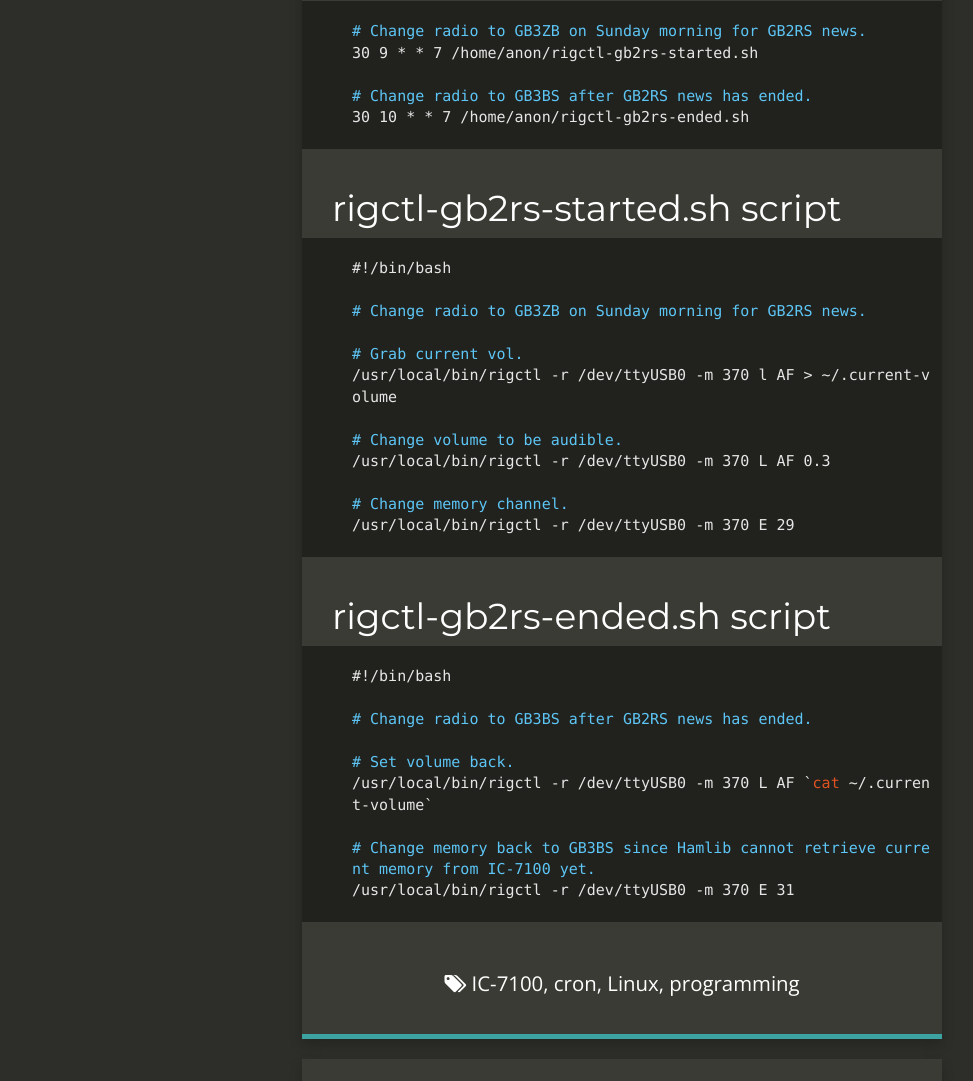
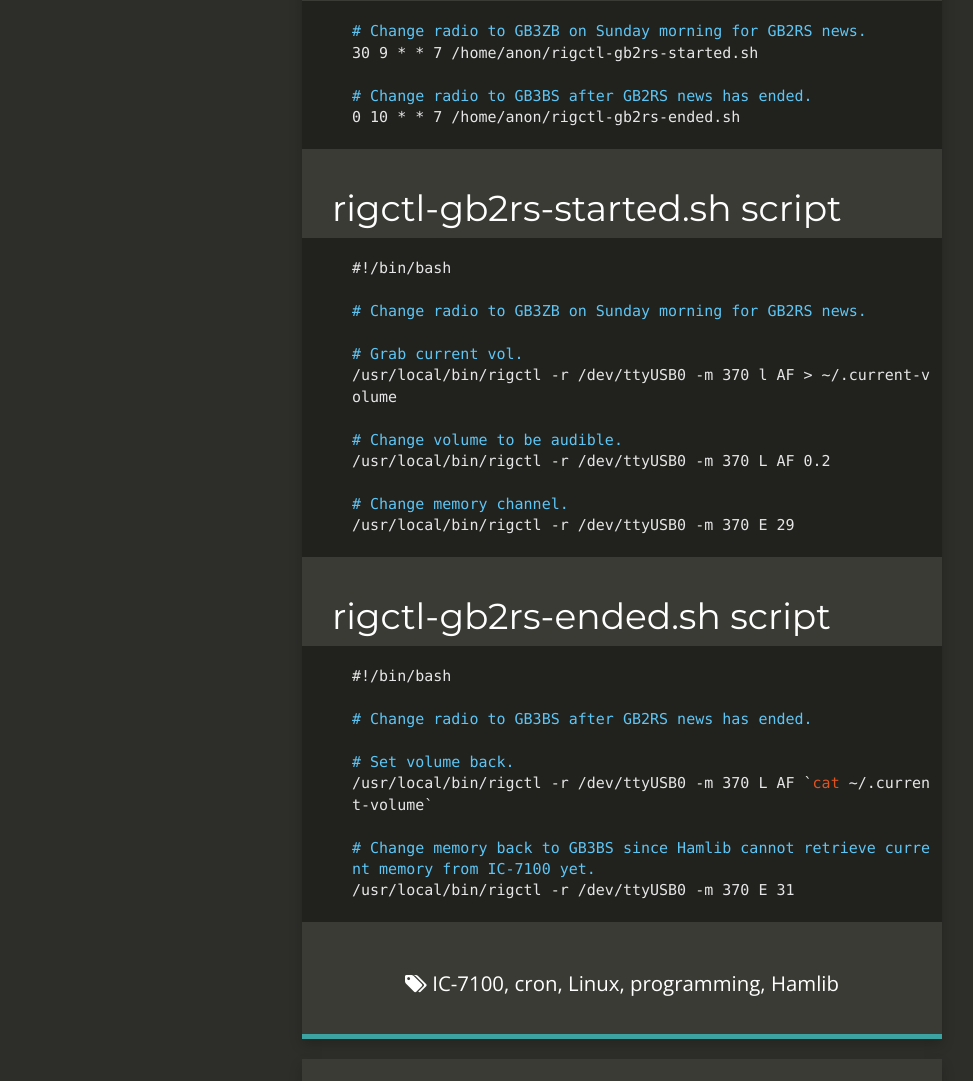
Before and after one commit to 2E0PGS/blog, a Jekyll site: the page built from _posts/2018-12-17-ic7100-hamlib.md, in a window 1280 px wide. Shown: the part 866-1947 px from the top of the page, without its empty margins (18-991 px from the left). Built offline with Jekyll 4.4.1, drawn with Linux system fonts in a browser that asks for light colours; nearby versions of some CDN libraries; comment, search, counter and statistics services are not loaded.

````diff
--- a/_posts/2018-12-17-ic7100-hamlib.md
+++ b/_posts/2018-12-17-ic7100-hamlib.md
@@ -11,6 +11,7 @@
  - cron
  - Linux
  - programming
+ - Hamlib
 ---
 
 ### Using cron and rigctl from [Hamlib](https://github.com/Hamlib/Hamlib) to control my IC-7100
@@ -26,7 +27,7 @@
 30 9 * * 7 /home/anon/rigctl-gb2rs-started.sh
 
 # Change radio to GB3BS after GB2RS news has ended.
-30 10 * * 7 /home/anon/rigctl-gb2rs-ended.sh
+0 10 * * 7 /home/anon/rigctl-gb2rs-ended.sh
 ```
 
 ## rigctl-gb2rs-started.sh script
@@ -40,7 +41,7 @@
 /usr/local/bin/rigctl -r /dev/ttyUSB0 -m 370 l AF > ~/.current-volume
 
 # Change volume to be audible.
-/usr/local/bin/rigctl -r /dev/ttyUSB0 -m 370 L AF 0.3
+/usr/local/bin/rigctl -r /dev/ttyUSB0 -m 370 L AF 0.2
 
 # Change memory channel.
 /usr/local/bin/rigctl -r /dev/ttyUSB0 -m 370 E 29
````
Also changed, not shown: _posts/2018-12-23-nagios-librenms-rigctld.md (added, +20 -0 lines), _posts/2019-01-13-esxi-ups-shutdown-script.md (added, +38 -0 lines), assets/2018-12-23/nagios-librenms-rigctld-screenshot.png (added).
